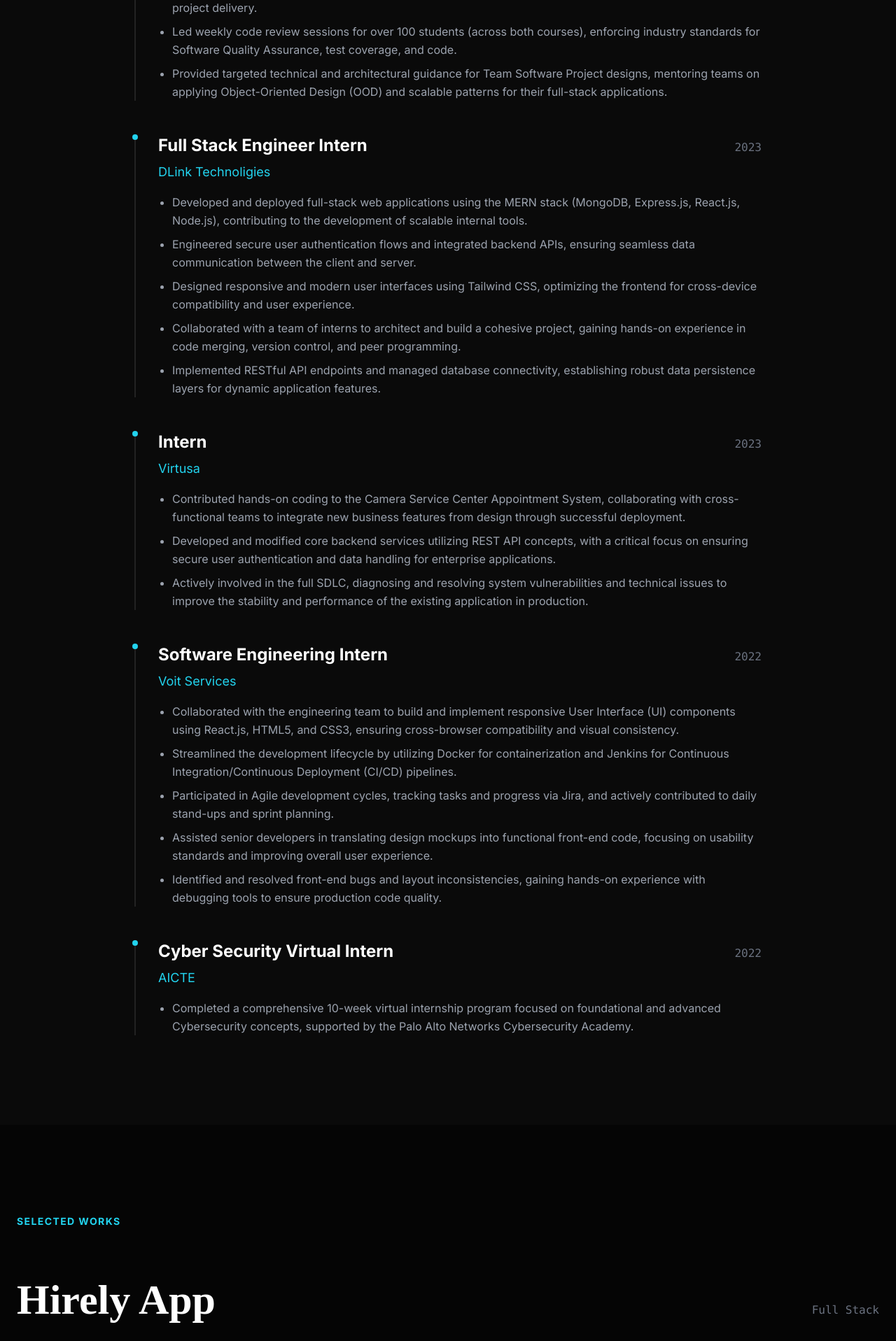
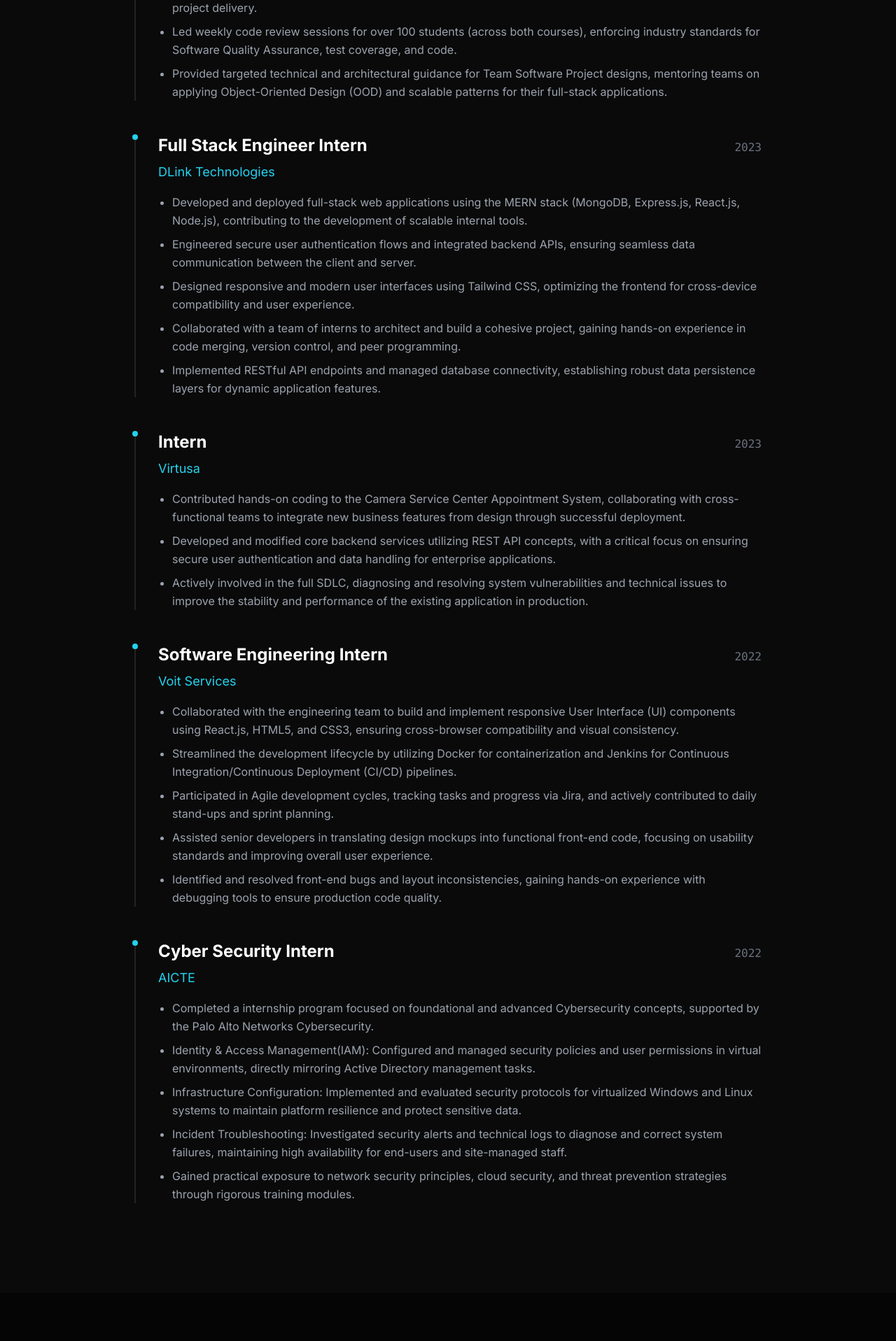
Before and after one commit to udaysagarm/my-portfolio, a React (Create React App) app: page / in a window 1280 px wide. Shown: the part 1995-3912 px from the top of the page at 70% size. Built offline with nearby package versions, Linux system fonts and the light colour scheme.

Commit message:
Deployed hirely on cloud

```diff
--- a/src/App.jsx
+++ b/src/App.jsx
@@ -22,8 +22,8 @@
     title: "Hirely App",
     category: "Full Stack",
     description: "Comprehensive job search platform with scalable backend.",
-    tags: ["React", "Node.js", "MongoDB"],
-    link: "https://github.com/udaysagarm/HirelyApp",
+    tags: ["React", "Node.js", "PostgreSQL", "Docker", "Azure"],
+    link: "hirely-app-dmejhygkeye5c3ag.canadacentral-01.azurewebsites.net",
     img: "https://images.unsplash.com/photo-1586281380349-632531db7ed4?q=80&w=2070&auto=format&fit=crop"
   },
   {
@@ -31,7 +31,7 @@
     category: "Game Dev",
     description: "High-performance VR game with complex puzzle logic.",
     tags: ["Unity", "C#", "VR"],
-    link: "https://drive.google.com/drive/folders/1TiXbQXiv-f8AEWJVOPjbCK9cqtKE21WN?usp=sharing",
+    link: "https://udaysagar.itch.io/escape-room",
     img: "https://images.unsplash.com/photo-1592478411213-61535fdd861d?q=80&w=2070&auto=format&fit=crop"
   },
   {
@@ -73,7 +73,7 @@
   },
   {
     role: "Full Stack Engineer Intern",
-    company: "DLink Technoligies",
+    company: "DLink Technologies",
     period: "2023",
     desc: [
       "Developed and deployed full-stack web applications using the MERN stack (MongoDB, Express.js, React.js, Node.js), contributing to the development of scalable internal tools.",
@@ -106,11 +106,15 @@
     ]
   },
   {
-    role: "Cyber Security Virtual Intern",
+    role: "Cyber Security Intern",
     company: "AICTE",
     period: "2022",
     desc: [
-      "Completed a comprehensive 10-week virtual internship program focused on foundational and advanced Cybersecurity concepts, supported by the Palo Alto Networks Cybersecurity Academy."
+      "Completed a internship program focused on foundational and advanced Cybersecurity concepts, supported by the Palo Alto Networks Cybersecurity.",
+      "Identity & Access Management(IAM): Configured and managed security policies and user permissions in virtual environments, directly mirroring Active Directory management tasks.",
+      "Infrastructure Configuration: Implemented and evaluated security protocols for virtualized Windows and Linux systems to maintain platform resilience and protect sensitive data.",
+      "Incident Troubleshooting: Investigated security alerts and technical logs to diagnose and correct system failures, maintaining high availability for end-users and site-managed staff. ",
+      "Gained practical exposure to network security principles, cloud security, and threat prevention strategies through rigorous training modules."
     ]
   },
 ];
--- a/src/components/ResumeButton.jsx
+++ b/src/components/ResumeButton.jsx
@@ -15,6 +15,7 @@
                 onMouseEnter={() => setIsHovered(true)}
                 onMouseLeave={() => setIsHovered(false)}
                 target="_blank"
+                rel="noreferrer"
             >
                 {/* Animated Gradient Border */}
                 <div className="absolute -inset-0.5 bg-gradient-to-r from-cyan-400 via-purple-500 to-cyan-400 rounded-full opacity-70 group-hover:opacity-100 blur-[2px] transition duration-500 group-hover:duration-200 animate-gradient-xy"></div>
--- a/src/components/SkillsGrid.jsx
+++ b/src/components/SkillsGrid.jsx
@@ -2,8 +2,8 @@
 import { motion } from 'framer-motion';
 import {
     SiReact, SiNodedotjs, SiPython, SiTensorflow, SiSpringboot,
-    SiDocker, SiGit, SiMongodb, SiPostgresql, SiFirebase,
-    SiTypescript, SiTailwindcss, SiNextdotjs, SiCplusplus,
+    SiGit, SiMongodb, SiPostgresql, SiFirebase,
+    SiTypescript, SiTailwindcss, SiCplusplus,
     SiGo, SiJavascript, SiHtml5, SiCss3, SiFlask, SiVercel, SiDotnet
 } from 'react-icons/si';
 import {
--- a/src/components/TextScramble.jsx
+++ b/src/components/TextScramble.jsx
@@ -1,5 +1,5 @@
 import React, { useEffect, useState } from 'react';
-import { motion } from 'framer-motion';
+
 
 const chars = "-_~`!@#$%^&*()+=[]{}|;:,.<>?/";
 
```
